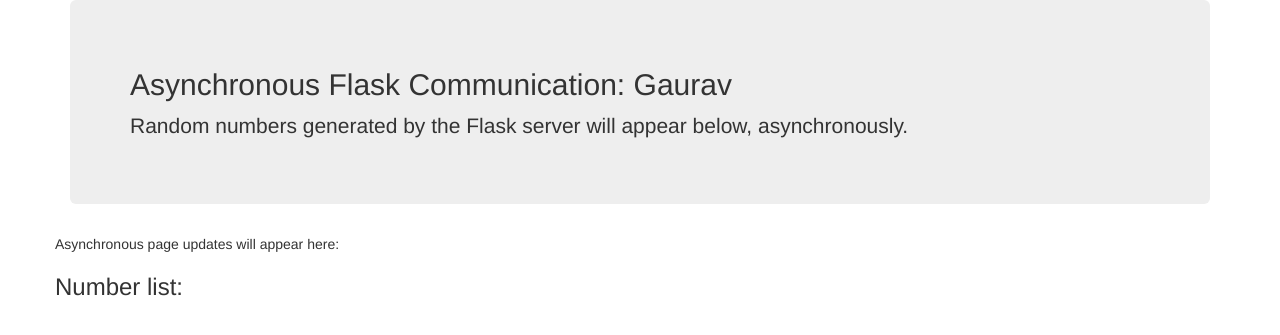
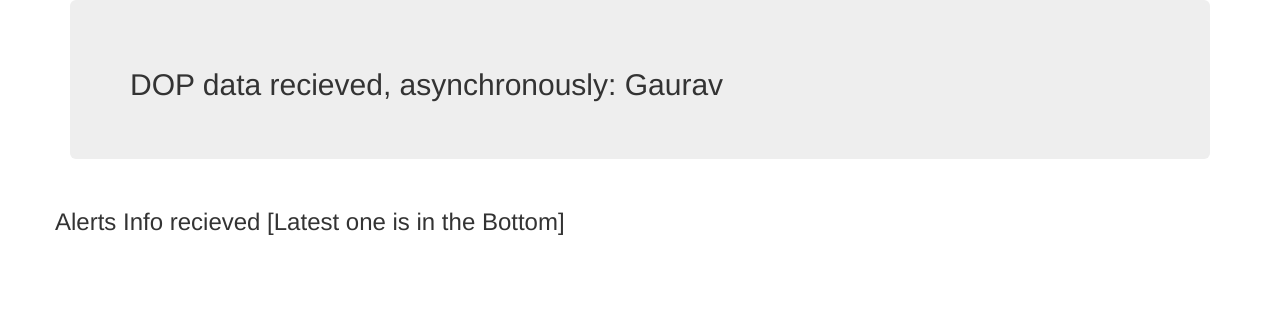
Before and after one commit to Gauravjsh127/flask-websocket-app, a Flask app: page / in a window 1280 px wide. Shown: the top 335 px of the page. Run offline with Flask 2, Linux system fonts and the light colour scheme; some libraries are stand-ins or nearby versions.

Commit message:
HTML code updated

```diff
--- a/templates/index.html
+++ b/templates/index.html
@@ -6,43 +6,51 @@
     <script type="text/javascript">
 	$(document).ready(function(){
 		//connect to the socket server./// change the port acordingly
-		var socket = io.connect('http://54.93.73.162:' + 5000 + '/timeseries');
-		var numbers_received = [];
+		var socket_alert = io.connect('http://54.93.73.162:' + 5001 + '/alerts');
+		//receive details from server
+		var alerts_received = [];
+		socket_alert.on('data', function(data) {
+			console.log("New Alert recieved ");
+			//maintain a list of ten numbers
+			if (alerts_received.length >= 10){
+				alerts_received.shift()
+			}
+			var newAlert = '<p> *********** New Alert Recieved  *********** <p>';
+			newAlert += '<p> AlertId : ' + data.alertId + '<p>';
+			newAlert += '<p> assetId : ' + data.assetId + '<p>';
+			newAlert += '<p> condtionId : ' + data.condtionId + '<p>';
+			newAlert += '<p> jobId : ' + data.jobId + '<p>';
+			newAlert += '<p> status : ' + data.status + '<p>';
+			newAlert += '<p> alertLevel : ' + data.alertLevel + '<p>';
+			newAlert += '<p> alertCategory : ' + data.alertCategory + '<p>';
+			newAlert += '<p> createdTime : ' + data.createdTime + '<p>';
+			newAlert += '<p> lastUpdatedTime : ' + data.lastUpdatedTime + '<p>';
 
-		//receive details from server
-		socket.on('data', function(msg) {
-			console.log("Received id" + msg.id);
-			//maintain a list of ten numbers
-			if (numbers_received.length >= 10){
-				numbers_received.shift()
+			alerts_received.push(newAlert);
+			Alerts = '';
+			for (var i = 0; i < alerts_received.length; i++){
+				Alerts += alerts_received[i]+ '<p>';
 			}
-			numbers_received.push(msg.id);
-			numbers_string = '';
-			for (var i = 0; i < numbers_received.length; i++){
-				numbers_string = numbers_string + '<p>' + numbers_received[i].toString() + '</p>';
-			}
-			$('#log').html(numbers_string);
+
+			document.getElementById("log").innerHTML= Alerts
 		});
 
 	});
 	</script>
 
-    <link rel="stylesheet" href="//maxcdn.bootstrapcdn.com/bootstrap/3.3.7/css/bootstrap.min.css">
+<link rel="stylesheet" href="//maxcdn.bootstrapcdn.com/bootstrap/3.3.7/css/bootstrap.min.css">
 </head>
 <body>
 <div class="container">
   <div class="jumbotron">
-    <h2>Asynchronous Flask Communication:  Gaurav</h2>
-    <p>Random numbers generated by the Flask server will appear below, asynchronously.</p>
+    <h2>DOP data recieved, asynchronously:  Gaurav</h2>
   </div>
 </div>
-
 </div>
 
 <div class="container" id="content">
     <div class="row">
-        <p>Asynchronous page updates will appear here:</p>
-        <h3>Number list:</h3>
+        <h3>Alerts Info recieved [Latest one is in the Bottom] </h3>
         <div id="log">
         </div> <!-- /#log -->
     </div>
```
Also changed, not shown: 1 other file.
